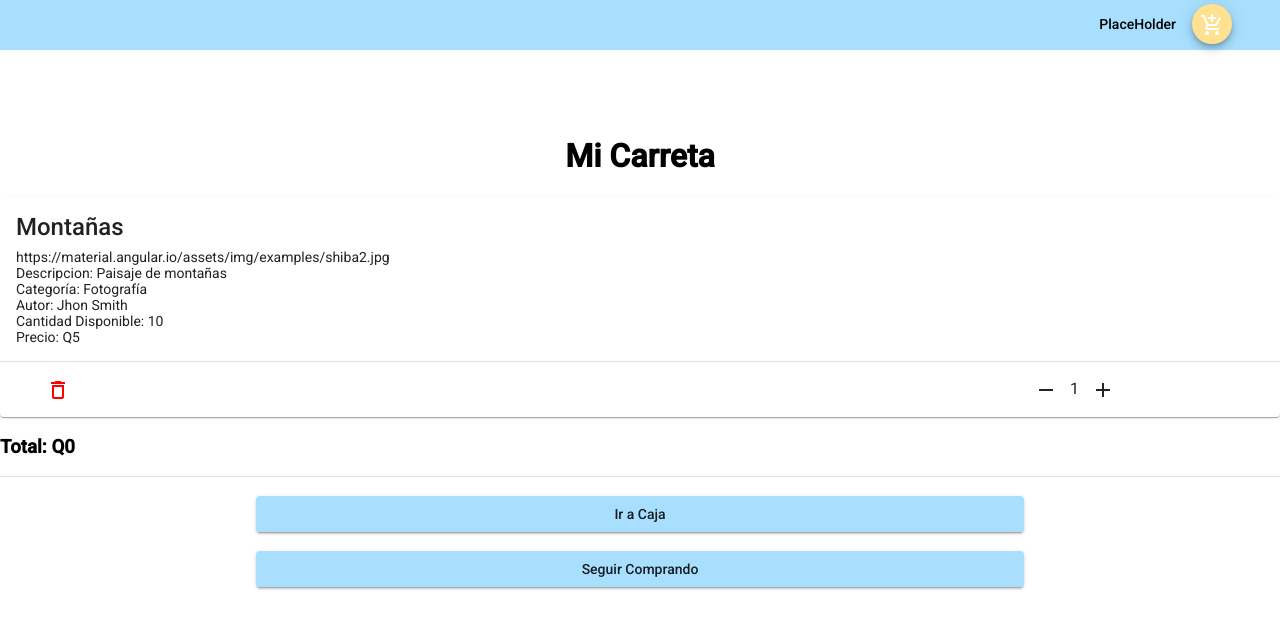
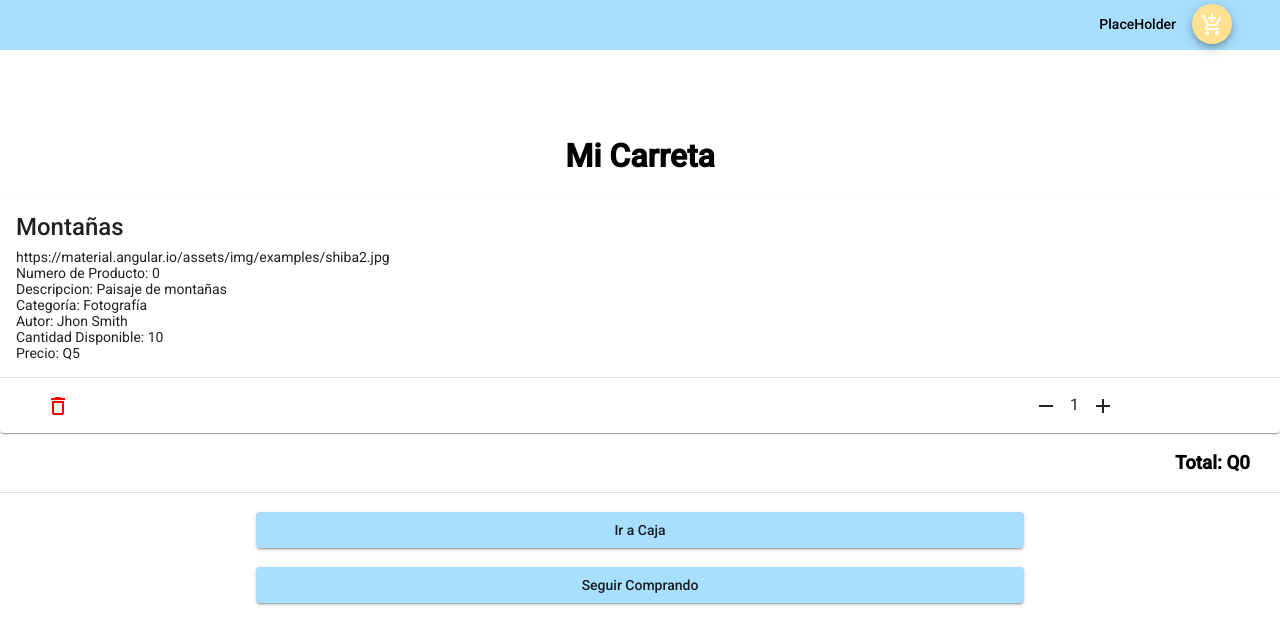
Before and after one commit to 1Dore/Tienda-virtual, an Angular app in the folder Front-end/Front-end/: page /checkout in a window 1280 px wide. Shown: the top 644 px of the page. Built offline with nearby package versions, Linux system fonts and the light colour scheme.

Commit message:
checkout v3

```diff
--- a/Front-end/Front-end/src/app/components/checkout/checkout.component.html
+++ b/Front-end/Front-end/src/app/components/checkout/checkout.component.html
@@ -19,6 +19,8 @@
             <mat-card-title>{{card.title}}</mat-card-title>
             <mat-card-content>
                 {{card.img}}
+                <br>
+                Numero de Producto: {{card.numero}}
                 <br>
                 Descripcion: {{card.description}}
                 <br>
@@ -46,7 +48,7 @@
                 </div>
             </mat-card-actions>
         </mat-card>
-        <div>
+        <div class="total">
             <h3>
                 Total: Q{{total}}
             </h3>
--- a/Front-end/Front-end/src/app/components/checkout/checkout.component.scss
+++ b/Front-end/Front-end/src/app/components/checkout/checkout.component.scss
@@ -31,6 +31,10 @@
 .quantity{
     margin-left: 75%;
 }
+.total{
+    text-align: end;
+    margin-right: 30px;
+}
 .botones{
     margin-left: 20%;
     margin-right: 20%;
--- a/Front-end/Front-end/src/app/components/checkout/checkout.component.ts
+++ b/Front-end/Front-end/src/app/components/checkout/checkout.component.ts
@@ -11,10 +11,20 @@ export class CheckoutComponent implements OnInit {
   user = 'PlaceHolder';
   quantity = 1;
   total = 0;
+
+  pr_id = 0;
+  pr_nombre = "";
+  pr_existencia = 0;
+  pr_categoria = "";
+  pr_autor = "";
+  pr_descipcion = "";
+  pr_fot = "";
+
   cards = [
     {
       img: 'https://material.angular.io/assets/img/examples/shiba2.jpg',
       title: 'Montañas',
+      numero: this.pr_id,
       description: 'Paisaje de montañas',
       category: 'Fotografía',
       author: 'Jhon Smith',
```
